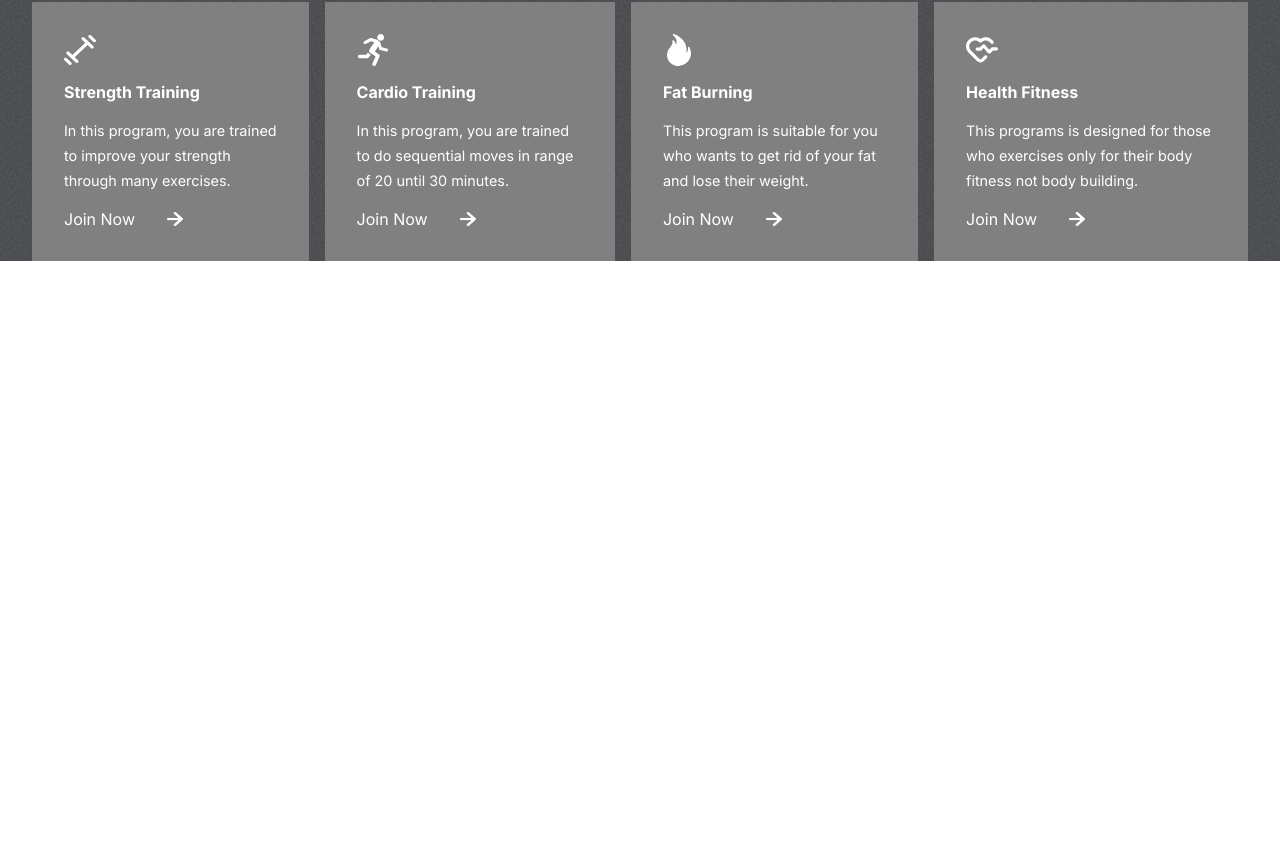
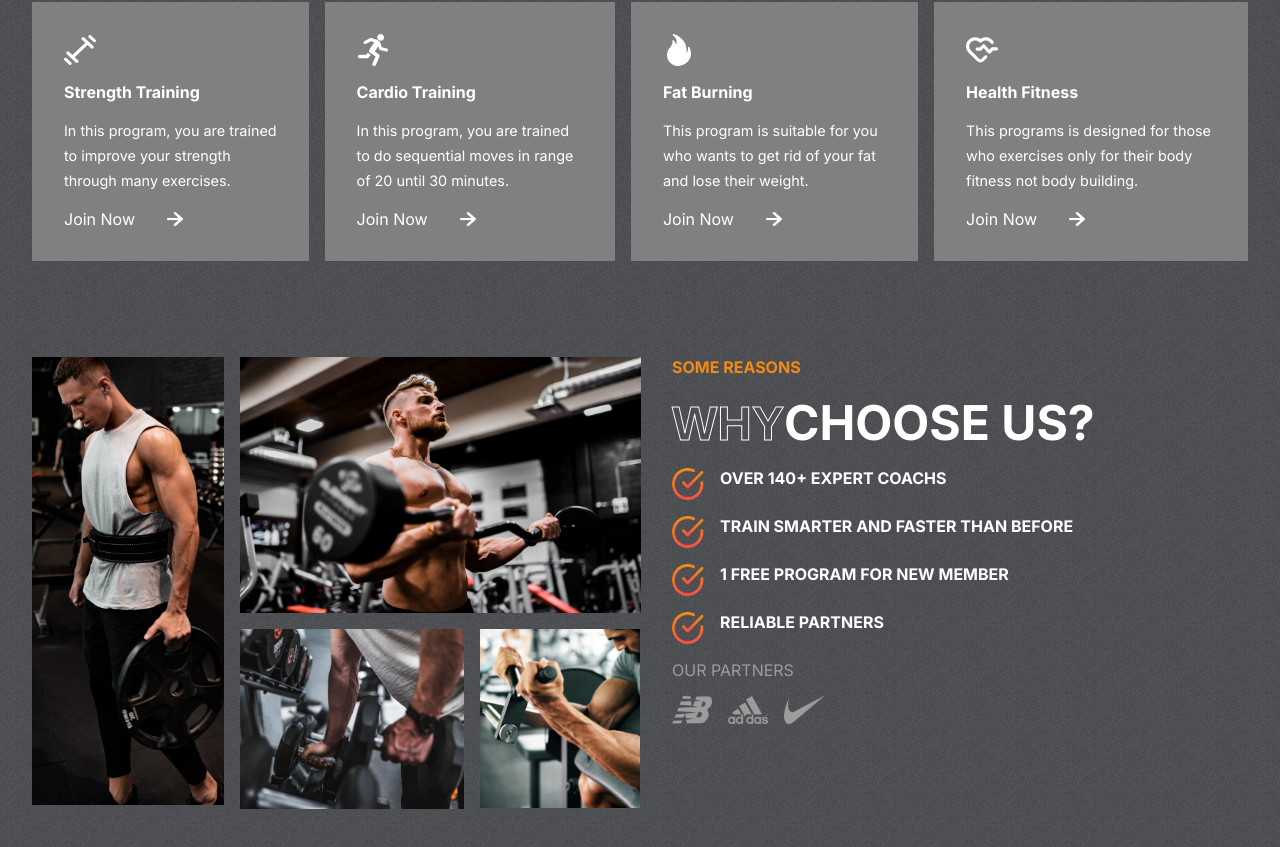
Before and after one commit to francovinicius/academy-fitclub, a React (Create React App) app: page / in a window 1280 px wide. Shown: the part 918-1765 px from the top of the page. Before the commit the page ends 1179 px from the top, so only its background shows below. Built offline with nearby package versions, Linux system fonts and the light colour scheme.

Commit message:
add section reasons

```diff
--- a/src/App.js
+++ b/src/App.js
@@ -1,11 +1,13 @@
 import './App.css';
 import Hero from './Components/Hero/Hero';
 import Programs from './Components/Programs/Programs';
+import Reasons from './Components/Reassons/Reasons';
 function App() {
   return (
     <div className="App">
           <Hero />
           <Programs />
+          <Reasons />
     </div>
   );
 }
--- /dev/null
+++ b/src/Components/Reassons/Reasons.css
@@ -0,0 +1,93 @@
+.Reasons {
+    padding: 0 2rem;
+    display: flex;
+    grid-template: 2rem;
+    gap: 2rem;
+}
+
+.left-r{
+    flex: 1 1;
+    display: grid;
+    grid-template-columns: repeat(3, 1fr);
+    gap: 1rem;
+    grid-auto-rows: 1fr;
+
+}
+
+.left-r>img {
+    object-fit: cover;
+}
+
+.left-r>:nth-child(1) {
+    width: 12rem;
+    grid-row: 1/3;
+    height: 28rem;
+
+}
+
+.left-r>:nth-child(2) {
+    width: auto;
+    height: 16rem;
+    grid-column: 2/4;
+}
+
+.left-r>:nth-child(3) {
+    width: 14rem;
+    grid-column: 2/3;
+
+}
+
+.left-r>:nth-child(4) {
+    width: 10rem;
+    grid-row: 2;
+    grid-column: 3/4;
+    height: 11.2rem;
+
+}
+
+.right-r {
+    flex: 1 1;
+    text-transform: uppercase;
+    gap: 1rem;
+    display: flex;
+    flex-direction: column;
+
+}
+
+.right-r>span{
+    font-weight: bold;
+    color: var(--orange);
+}
+
+.right-r div{
+    color: white;
+    font-size: 3rem;
+    font-weight: bold;
+}
+
+.details-r {
+    display: flex;
+    flex-direction: column;
+    gap: 1rem;
+
+}
+
+.details-r>div{
+    display: flex;
+    font-size: 1rem;
+    gap: 1rem;
+}
+
+.details-r>div>img {
+    width: 2rem;
+    height: 2rem;
+}
+
+.partners {
+    display: flex;
+    gap: 1rem;
+}
+
+.partners>img {
+    width: 2.5rem;
+}
--- /dev/null
+++ b/src/Components/Reassons/Reasons.jsx
@@ -0,0 +1,62 @@
+import styles from './Reasons.css'
+import image1 from '../../assets/image1.png'
+import image2 from '../../assets/image2.png'
+import image3 from '../../assets/image3.png'
+import image4 from '../../assets/image4.png'
+import nb from '../../assets/nb.png'
+import adidas from '../../assets/adidas.png'
+import nike from '../../assets/nike.png'
+import tick from '../../assets/tick.png'
+
+export default function Reasons() {
+    return (
+        <div className="Reasons" id="reasons">
+            <div className="left-r">
+                <img src={image1} alt="" />
+                <img src={image2} alt="" />
+                <img src={image3} alt="" />
+                <img src={image4} alt="" />
+            </div>
+            <div className="right-r">
+                <span>some reasons</span>
+
+                <div>
+                    <span className='stroke-text'>Why</span>
+                    <span>choose us?</span>
+                </div>
+                <div className='details-r'>
+                    <div>
+                        <img src={tick} alt="" />
+                        <span>OVER 140+ EXPERT COACHS</span>
+                    </div>
+                    <div>
+                        <img src={tick} alt="" />
+                        <span>TRAIN SMARTER AND FASTER THAN BEFORE</span>
+                    </div>
+                    <div>
+                        <img src={tick} alt="" />
+                        <span>1 FREE PROGRAM FOR NEW MEMBER</span>
+                    </div>
+                    <div>
+                        <img src={tick} alt="" />
+                        <span>RELIABLE PARTNERS</span>
+                    </div>
+
+                </div>
+
+                <span style={{
+                    color: 'var(--gray)',
+                    fontWeight: 'normal'
+                }}>OUR PARTNERS
+                </span>
+
+                <div className="partners">
+                    <img src={nb} alt="" />
+                    <img src={adidas} alt="" />
+                    <img src={nike} alt="" />
+                </div>
+            </div>
+        </div>
+    )
+
+}
```
